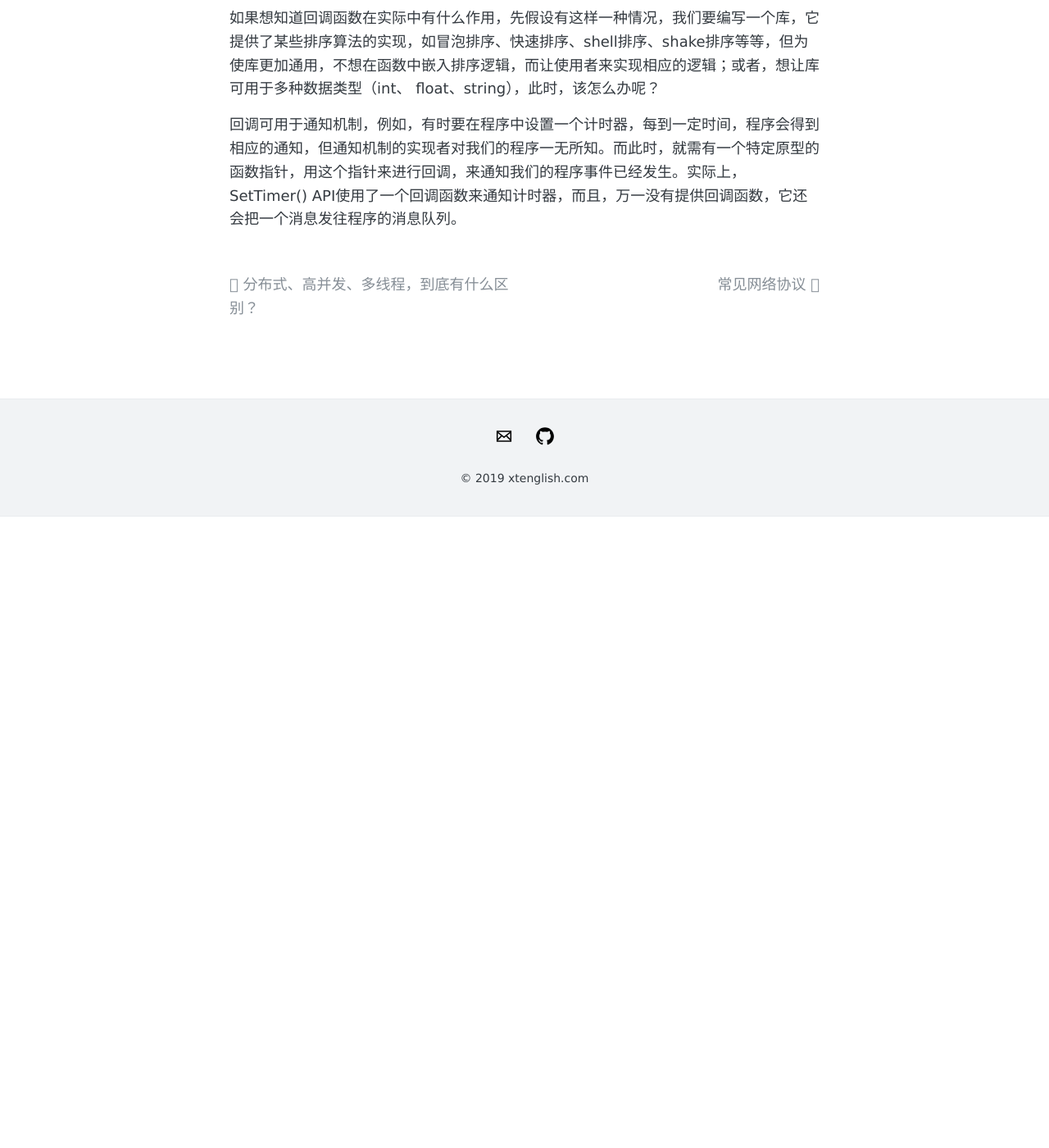
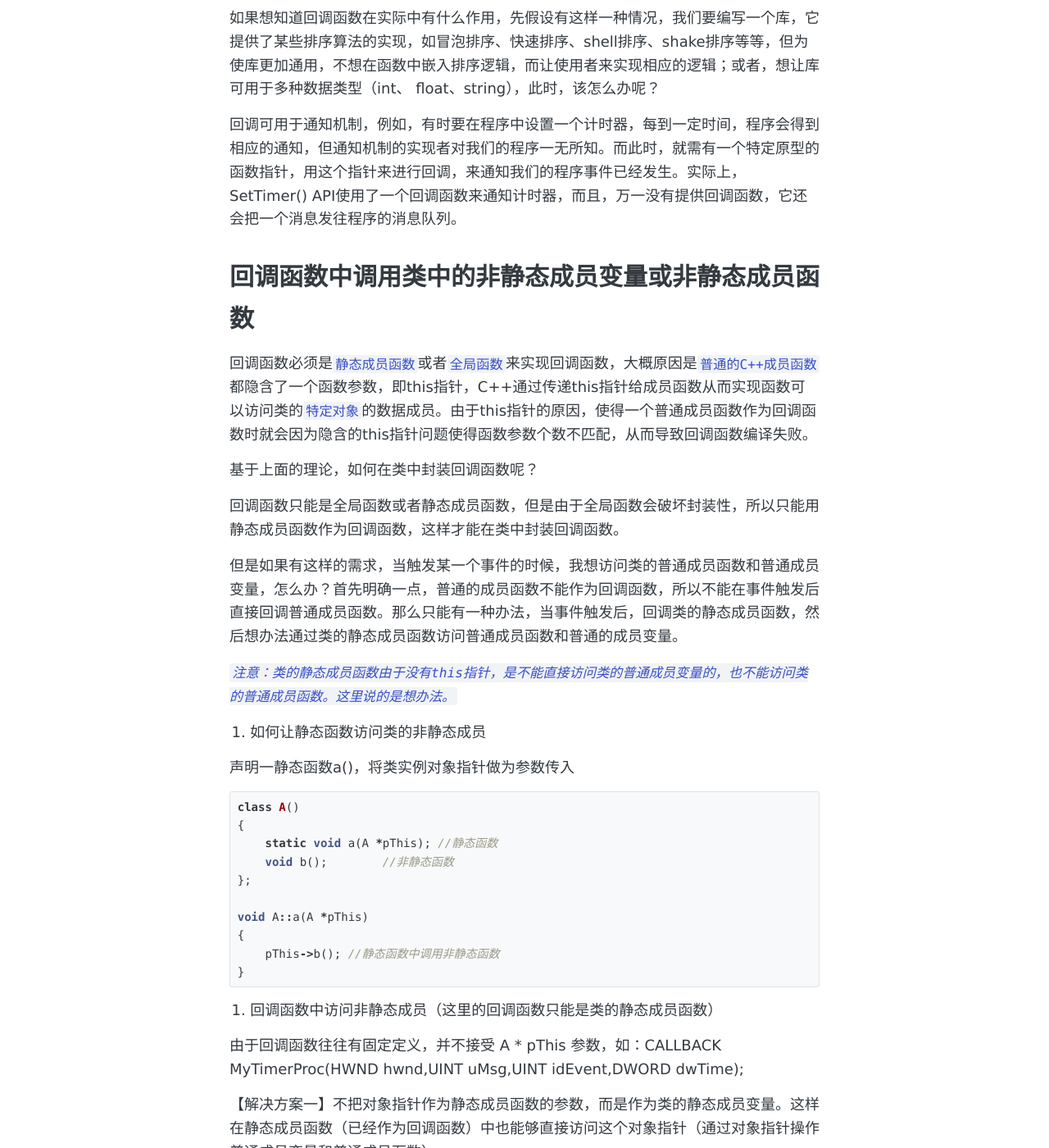
Before and after one commit to reagewang/reagewang.github.io, a Jekyll site: the page built from _posts/2020-01-14-回调函数.md, in a window 1280 px wide and 1400 px high, scrolled down 2251 px. Shown: the whole window at 82% size. Built offline with Jekyll 4.4.1, drawn with Linux system fonts in a browser that asks for light colours; before the commit the page ends 2881 px from its top, so only the background shows below that; some of the changed text lies outside the part shown.

Commit message:
Update 2020-01-14-回调函数.md

````diff
--- a/_posts/2020-01-14-回调函数.md
+++ b/_posts/2020-01-14-回调函数.md
@@ -49,10 +49,108 @@
 我实现了一个很简单的回调函数。上面的代码没有被任何系统函数调用，说明那些东西只是撒撒土迷迷路人眼而已。还有面向对象编程时，用class给封装起来也是掩人耳目，不要被外表所迷惑。
 
 # 回调函数的作用和使用
-用过STL的人都知道，在STL中众多算法和程序都用到回调函数，这实现了一种策略。只要任何符合我的标准的函数和计算都可以用我这个公式。你可以实现各种各样的回调函数，只要符合我的格式就能用。就上面的程序来说，你只要函数格式符合cllback第二个参数的格式不论你给别人做饭、铺床叠被都可以正常工作。这就是回调的作用，把回调实现留给别人。这是一个用法。
+用过STL的人都知道，在STL中众多算法和程序都用到回调函数，这实现了一种策略。只要任何符合我的标准的函数和计算都可以用我这个公式。你可以实现各种各样的回调函数，只要符合我的格式就能用。就上面的程序来说，你只要函数格式符合callback第二个参数的格式不论你给别人做饭、铺床叠被都可以正常工作。这就是回调的作用，把回调实现留给别人。这是一个用法。
 
 比如我要写一个子模块给你用,来接收远程socket发来的命令.当我接收到命令后,需要调用你的主模块的函数,来进行相应的处理.但是我不知道你要用哪个函数来处理这个命令,我也不知道你的主模块是什么.cpp或者.h,或者说,我根本不用关心你在主模块里怎么处理它,也不应该关心用什么函数处理它.怎么办?
 
 如果想知道回调函数在实际中有什么作用，先假设有这样一种情况，我们要编写一个库，它提供了某些排序算法的实现，如冒泡排序、快速排序、shell排序、shake排序等等，但为使库更加通用，不想在函数中嵌入排序逻辑，而让使用者来实现相应的逻辑；或者，想让库可用于多种数据类型（int、 float、string），此时，该怎么办呢？
 
 回调可用于通知机制，例如，有时要在程序中设置一个计时器，每到一定时间，程序会得到相应的通知，但通知机制的实现者对我们的程序一无所知。而此时，就需有一个特定原型的函数指针，用这个指针来进行回调，来通知我们的程序事件已经发生。实际上，SetTimer() API使用了一个回调函数来通知计时器，而且，万一没有提供回调函数，它还会把一个消息发往程序的消息队列。
+
+# 回调函数中调用类中的非静态成员变量或非静态成员函数
+回调函数必须是`静态成员函数`或者`全局函数`来实现回调函数，大概原因是`普通的C++成员函数`都隐含了一个函数参数，即this指针，C++通过传递this指针给成员函数从而实现函数可以访问类的`特定对象`的数据成员。由于this指针的原因，使得一个普通成员函数作为回调函数时就会因为隐含的this指针问题使得函数参数个数不匹配，从而导致回调函数编译失败。
+
+基于上面的理论，如何在类中封装回调函数呢？
+
+回调函数只能是全局函数或者静态成员函数，但是由于全局函数会破坏封装性，所以只能用静态成员函数作为回调函数，这样才能在类中封装回调函数。
+
+但是如果有这样的需求，当触发某一个事件的时候，我想访问类的普通成员函数和普通成员变量，怎么办？首先明确一点，普通的成员函数不能作为回调函数，所以不能在事件触发后直接回调普通成员函数。那么只能有一种办法，当事件触发后，回调类的静态成员函数，然后想办法通过类的静态成员函数访问普通成员函数和普通的成员变量。
+
+*`注意：类的静态成员函数由于没有this指针，是不能直接访问类的普通成员变量的，也不能访问类的普通成员函数。这里说的是想办法。`*
+
+1. 如何让静态函数访问类的非静态成员
+
+声明一静态函数a()，将类实例对象指针做为参数传入
+```c++
+class A()
+{
+    static void a(A *pThis); //静态函数
+    void b();        //非静态函数
+};
+
+void A::a(A *pThis)
+{
+    pThis->b(); //静态函数中调用非静态函数
+}
+```
+2. 回调函数中访问非静态成员（这里的回调函数只能是类的静态成员函数）
+
+由于回调函数往往有固定定义，并不接受  A * pThis 参数，如：CALLBACK MyTimerProc(HWND hwnd,UINT uMsg,UINT idEvent,DWORD dwTime);
+
+【解决方案一】不把对象指针作为静态成员函数的参数，而是作为类的静态成员变量。这样在静态成员函数（已经作为回调函数）中也能够直接访问这个对象指针（通过对象指针操作普通成员变量和普通成员函数）。
+```c++
+class A()
+{
+  static void a(); //静态回调函数
+  void b();  //非静态函数
+  static A * pThis;   //静态对象指针
+};
+
+A * A::pThis=NULL;
+A::A()   //构造函数中将this指针赋给pThis，使得回调函数能通过pThis指针访问本对象
+{
+   pThis=this;
+}
+void A::a()
+{
+  if (pThis==NULL)
+      return;
+  pThis->b(); //回调函数中调用非静态函数
+}
+```
+本方案当遇到有多个类实例对象时会有问题。原因是pThis指针只能指向一个对象，所以不能调用不同对象的b()函数，换而言之还是不能够真正的在回调函数中调用普通成员函数。因为普通成员函数的调用必须是有对象为基础的，这里只有一个对象，所以只能调用那一个对象的普通成员函数，很显然这是不会满足条件的。
+
+【解决方案2】：本方案解决多个类实例对象时方案1的问题。用映射表存所有对象地址，每个对象保存自己的ID号。
+```c++
+class A()
+{
+  static void a(); //静态回调函数
+  void b();  //非静态函数
+  int m_ID;  //本对象在列表中的ID号
+  static int m_SID;   //静态当前对象ID        (需要时，将m_ID赋值给m_SID以起到调用本对象函数的功能)
+  static CAMap m_Map; //静态对象映射表
+}
+
+CAMap A::m_Map;
+int A::m_SID=0;
+
+
+A::A()   //构造函数中将this指针赋给pThis，使得回调函数能通过pThis指针访问本对象
+{
+  if(m_Map.IsEmpty())
+  {
+        m_ID=1;
+  }
+  else
+  {
+    m_ID=m_Map.GetCount()+1;
+  }
+
+  m_Map.SetAt( m_ID, this );
+}
+void A::a()
+{
+  if (m_Map.IsEmpty())
+      return;
+  A * pThis=NULL;
+  if(m_Map.Lookup(m_SID,pThis))
+  {
+    pThis->b(); //回调函数中调用非静态函数
+  }
+}
+```
+总结：
+
+回调函数是基于C编程的Windows SDK的技术，不是针对C++的，程序员可以将一个C函数直接作为回调函数，但是如果试图直接使用C++的成员函数作为回调函数将发生错误，甚至编译就不能通过。
+
+普通的C++成员函数都隐含了一个传递函数作为参数，亦即“this”指针，C++通过传递一个指向自身的指针给其成员函数从而实现程序函数可以访问C++的数据成员。这也可以理解为什么C++类的多个实例可以共享成员函数但是确有不同的数据成员。由于this指针的作用，使得将一个CALLBACK型的成员函数作为回调函数安装时就会因为隐含的this指针使得函数参数个数不匹配，从而导致回调函数安装失败。
````
